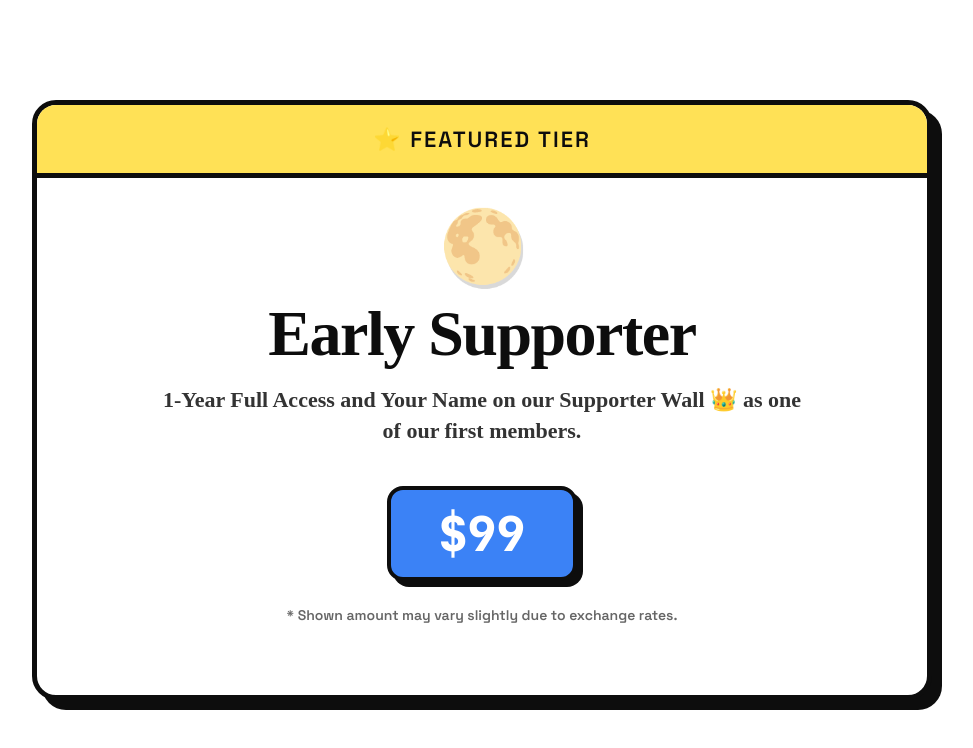
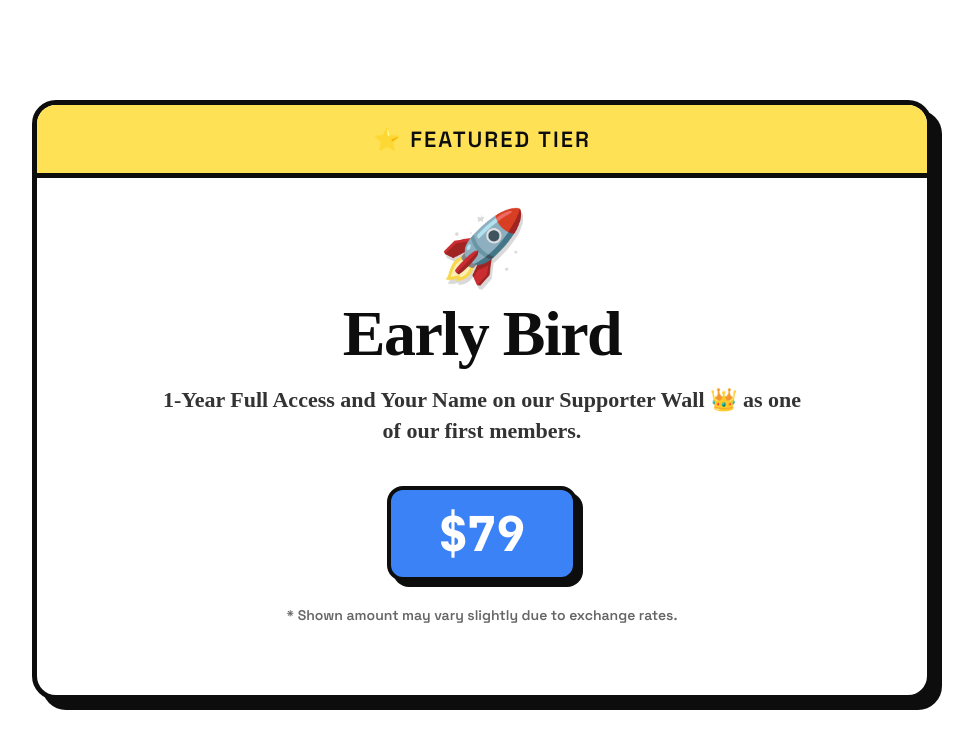
Before and after one commit to CIND-cloud/DEMOGIF1, a plain HTML site: page index.html in a window 1280 px wide. Shown: the whole page, without its empty margins (158-1131 px from the left). Drawn offline with Linux system fonts and the light colour scheme.

Commit message:
Update featured tier details in index.html

```diff
--- a/index.html
+++ b/index.html
@@ -135,15 +135,15 @@
     <div class="card-banner">⭐ FEATURED TIER</div>
 
     <div class="card-content">
-      <div class="top-emoji">🌕</div>
+      <!-- 👇 已經轉咗做火箭 🚀 -->
+      <div class="top-emoji">🚀</div>
 
-      <div class="card-title">Early Supporter</div>
+      <div class="card-title">Early Bird</div>
 
       <p class="card-desc">1-Year Full Access and Your Name on our Supporter Wall 👑 as one of our first members.</p>
 
-      <div class="card-price">$99</div>
+      <div class="card-price">$79</div>
 
-      <!-- 👇 只保留匯率聲明 -->
       <p class="disclaimer">
         * Shown amount may vary slightly due to exchange rates.
       </p>
```
